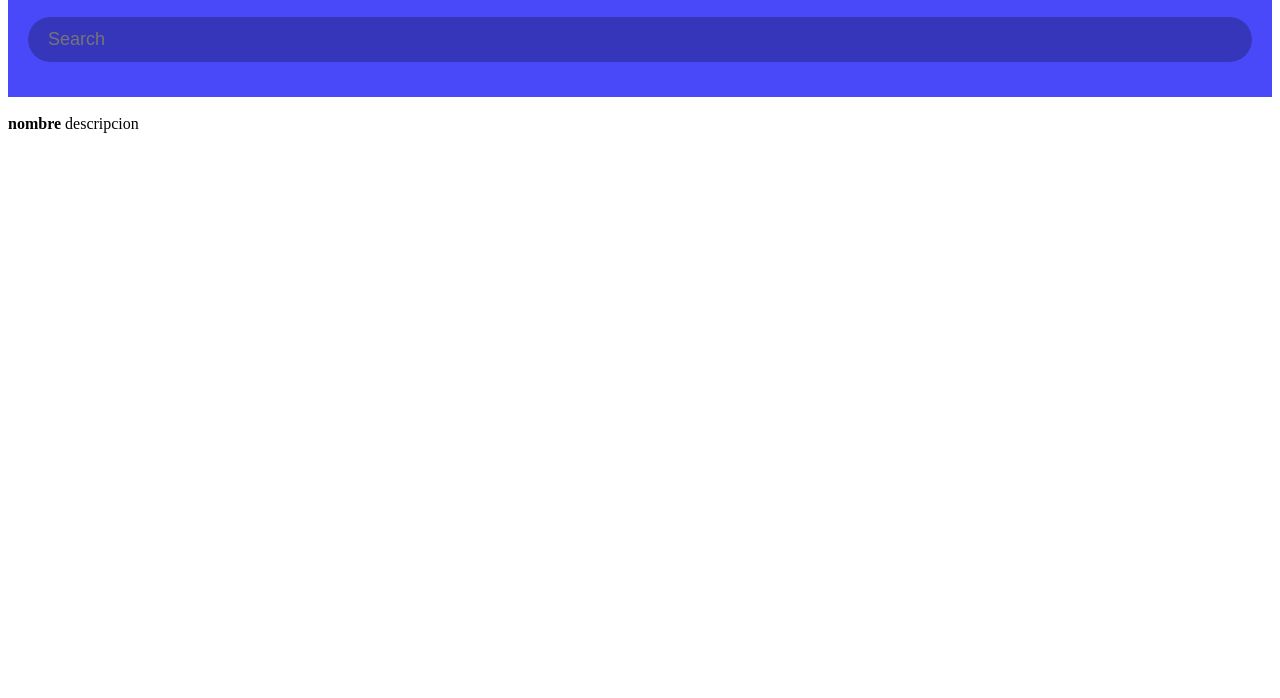
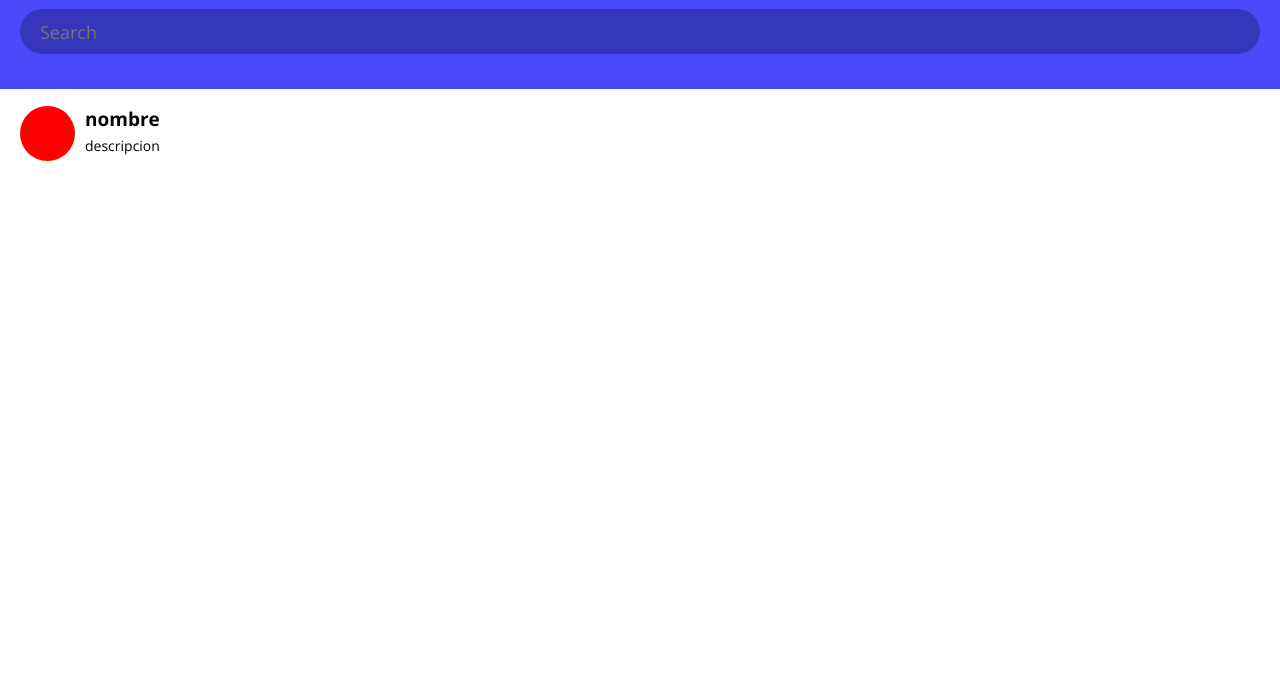
Before and after one commit to CristianDavidFajardoRojas/liveUserFilter, a plain HTML site: page index.html in a window 1280 px wide. Shown: the part 102-800 px from the top of the page. Drawn offline with nearby package versions, Linux system fonts and the light colour scheme.

Commit message:
style: :lipstick: Diseño Containers Personas.
Realice el diseño de los contenedores de cada persona.

```diff
--- a/css/style.css
+++ b/css/style.css
@@ -1,4 +1,19 @@
 @import url('https://fonts.googleapis.com/css2?family=Open+Sans:ital,wght@0,300..800;1,300..800&family=Roboto:wght@500&display=swap');
+
+*{
+    padding: 0;
+    margin: 0;
+    box-sizing: border-box;
+    font-family: "Open Sans", sans-serif;
+}
+
+body{
+    display: flex;
+    flex-direction: column;
+    height: 100vh;
+    position: relative;
+    overflow: hidden;
+}
 
 header{
     display: flex;
@@ -8,7 +23,6 @@ header{
     color: white;
     gap: 20px;
     font-size: 21px;
-    font-family: "Open Sans", sans-serif;
 }
 
 .textosHeader {
@@ -29,9 +43,49 @@ header{
     outline: none;
     padding: 5px 20px;
     width: 100%;
-    height:35px;
+    height:45px;
     border-radius: 50px;
     font-size: 18px;
     border: none;
     background: rgba(0, 0, 0, 0.26);
-}z
+}
+
+main{
+    background-color: rgb(236, 236, 211);
+    display: flex;
+    flex-direction: column;
+    gap: 1px;
+    overflow: scroll;
+}
+
+.container_persona {
+    display: flex;
+    flex-direction: row;
+    padding: 17px 20px;
+    background-color: white;
+    gap: 10px;
+}
+
+.imagen_persona {
+    width: 55px;
+    height: 55px;
+    background: red;
+    border-radius: 50%;
+    position: relative;
+    overflow: hidden;
+}
+
+.imagen_persona img {
+    width: 100%;
+}
+
+.informacion_persona {
+    display: flex;
+    flex-direction: column;
+    gap: 4px;
+    font-size: 19px;
+}
+
+.informacion_persona span{
+    font-size: 14px;
+}
```
